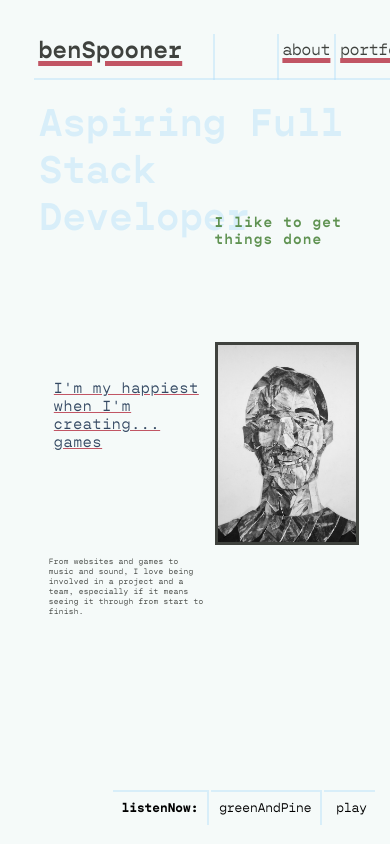
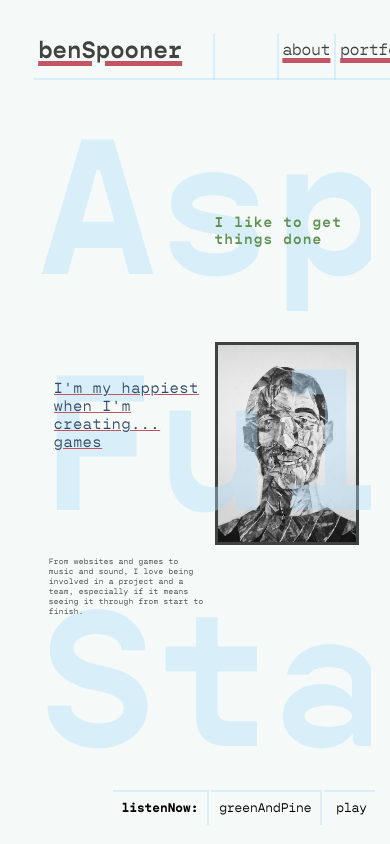
Before and after one commit to unwontedsponn/unwontedsponn.github.io, a plain HTML site: page index.html in a window 390 px wide. Drawn offline with Linux system fonts and the light colour scheme.

Commit message:
Add files via upload

```diff
--- a/style768.css
+++ b/style768.css
@@ -341,7 +341,8 @@
 
     #title {
         position: absolute;
-        font-size: 10vw;
+/*        font-size: 10vw;*/
+        font-size: 50vw;
         width: 85vw;
         top: 12vh;
         left: 5vw;
```
